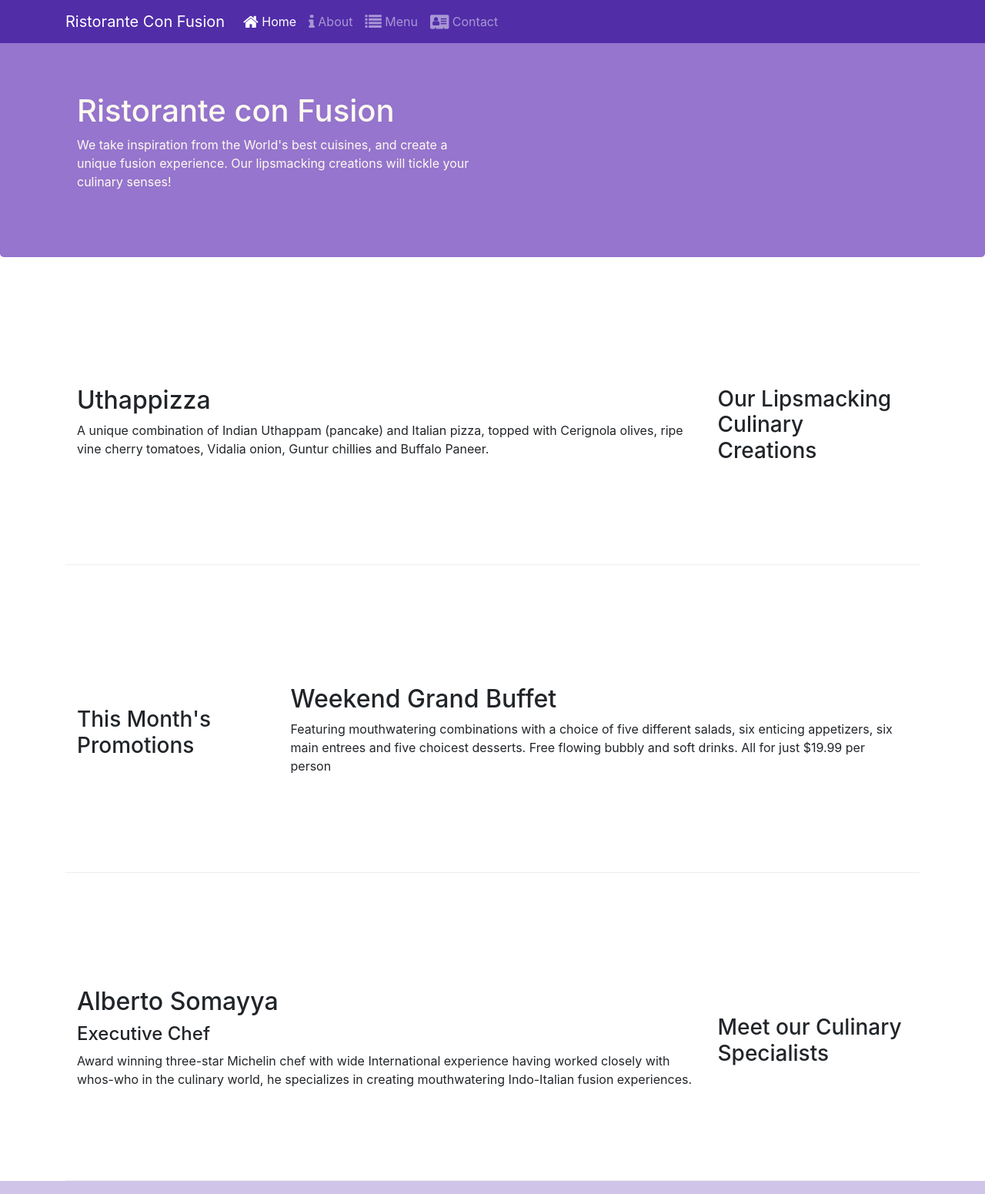
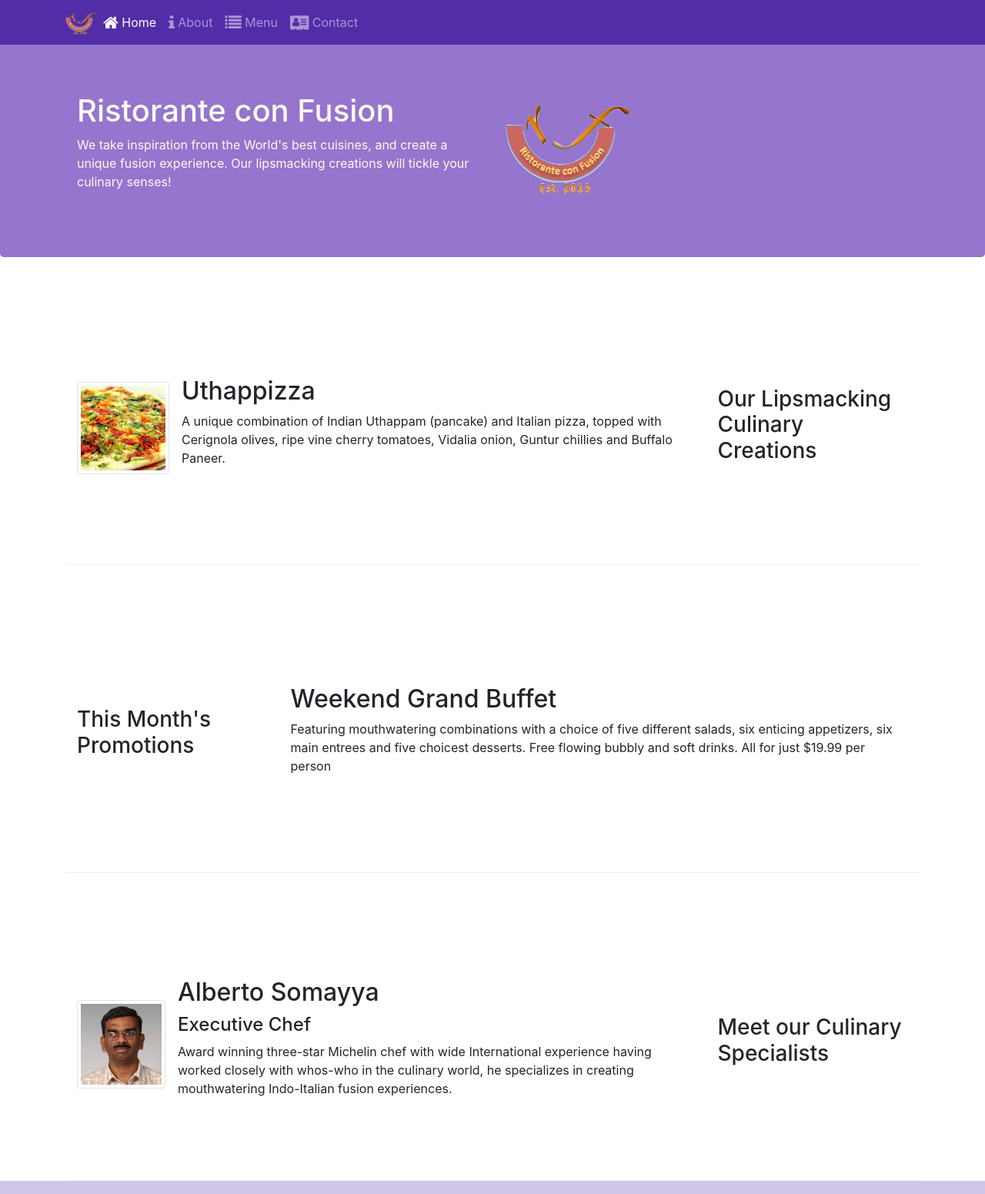
Before and after one commit to villegasdan/bootstrap-conFusion, a website: page index.html in a window 1280 px wide. Shown: the top 1551 px of the page at 77% size. Drawn offline with nearby package versions, Linux system fonts and the light colour scheme.

Commit message:
Images and Media

```diff
--- a/index.html
+++ b/index.html
@@ -20,7 +20,7 @@
             <button class="navbar-toggler" type="button" data-toggle="collapse" data-target="#Navbar">
                 <span class="navbar-toggler-icon"></span>
             </button>
-            <a class="navbar-brand" href="#" >Ristorante Con Fusion</a>
+            <a class="navbar-brand mr-auto" href="#"><img src="img/logo.png" height="30" width="41"></a>
             <div class="collapse navbar-collapse" id="Navbar">
                 <ul class="navbar-nav mr-auto">
                     <li class="nav-item active">
@@ -46,7 +46,8 @@
                     <h1>Ristorante con Fusion</h1>
                     <p>We take inspiration from the World's best cuisines, and create a unique fusion experience. Our lipsmacking creations will tickle your culinary senses!</p>
                 </div>
-                <div class="col-12 col-sm">
+                <div class="col-12 col-sm align-self-center">
+                    <img src="img/logo.png" class="img-fluid">
                 </div>
             </div>
         </div>
@@ -58,8 +59,17 @@
                 <h3>Our Lipsmacking Culinary Creations</h3>
             </div>
             <div class="col col-sm order-sm-first col-md">
-                <h2>Uthappizza</h2>
-                <p>A unique combination of Indian Uthappam (pancake) and Italian pizza, topped with Cerignola olives, ripe vine cherry tomatoes, Vidalia onion, Guntur chillies and Buffalo Paneer.</p>
+                <div class="media">
+                    <img class="d-flex mr-3 img-thumbnail align-self-center"
+                            src="img/uthappizza.png" alt="Uthappizza">
+                    <div class="media-body">
+                        <h2 class="mt-0">Uthappizza</h2>
+                        <p class="d-none d-sm-block">A unique combination of Indian Uthappam (pancake) and
+                            Italian pizza, topped with Cerignola olives, ripe vine
+                            cherry tomatoes, Vidalia onion, Guntur chillies and
+                            Buffalo Paneer.</p>
+                    </div>
+                </div>
             </div>
         </div>
 
@@ -78,9 +88,19 @@
                 <h3>Meet our Culinary Specialists</h3>
             </div>
             <div class="col col-sm order-sm-first col-md">
-                <h2>Alberto Somayya</h2>
-                <h4>Executive Chef</h4>
-                <p>Award winning three-star Michelin chef with wide International experience having worked closely with whos-who in the culinary world, he specializes in creating mouthwatering Indo-Italian fusion experiences. </p>
+                <div class="media">
+                    <img class="d-flex mr-3 img-thumbnail align-self-center"
+                            src="img/alberto.png" alt="Alberto Somayya">
+                    <div class="media-body">
+                        <h2 class="mt-0">Alberto Somayya</h2>
+                        <h4>Executive Chef</h4>
+                        <p class="d-none d-sm-block">Award winning three-star Michelin chef with wide
+                            International experience having worked closely with
+                            whos-who in the culinary world, he specializes in
+                            creating mouthwatering Indo-Italian fusion experiences.
+                            </p>
+                    </div>
+                </div>
             </div>
         </div>
     </div>
```
Also changed, not shown: aboutus.html (+3 -2 lines), contactus.html (+3 -2 lines), img/alberto.png (added), img/buffet.png (added), img/logo.png (added), img/uthappizza.png (added), 1 other file.
